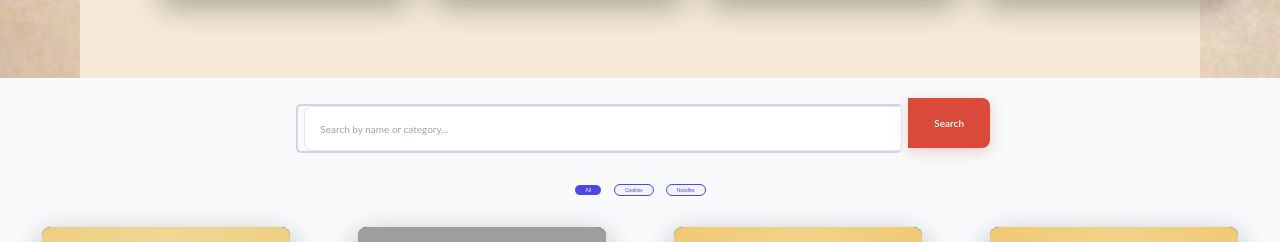
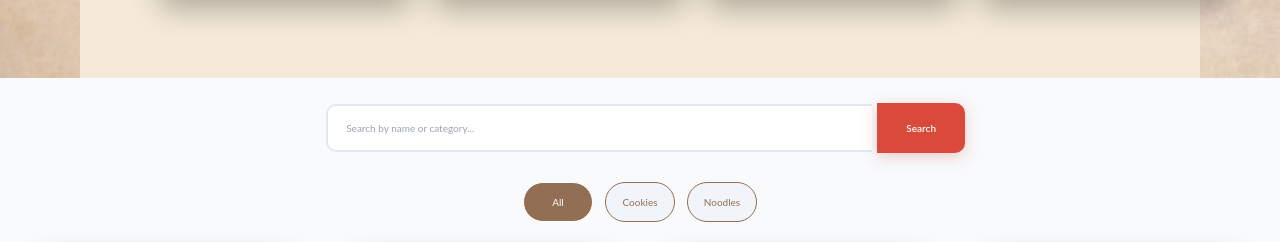
Before and after one commit to natfooin/natfoo, a React (Vite) app: page / in a window 1280 px wide. Shown: the part 1798-2040 px from the top of the page. Built offline with nearby package versions, Linux system fonts and the light colour scheme; grey boxes are pictures that could not be loaded.

Commit message:
res and clr

```diff
--- a/src/Components/HomeProductPage/HomeProductPage.jsx
+++ b/src/Components/HomeProductPage/HomeProductPage.jsx
@@ -2,7 +2,7 @@ import React, { useEffect, useState } from "react";
 import productsJson from "./../../prodcutsData.json";
 import "./HomeProductPage.css";
 import Products from "../Products/Products";
-import Button from "./../ui/Button/Button"
+
 function HomeProductPage({ categoryArray }) {
 
   const [products, setProducts] = useState([]);
--- a/src/Components/ui/Input/Input.css
+++ b/src/Components/ui/Input/Input.css
@@ -6,18 +6,18 @@
   justify-content: center;
   align-items: center;
   gap: 10px;
-  border: 2px solid #d1d5db;
+
   border-right: none;
   border-radius: 5px;
   color: #111827;
   &:hover {
-    border: 2px solid #f68c3b;
+
     border-right: none;
   }
   &:focus-within {
-    border: 2px solid #f6923b ;
+
     border-right: none;
-    box-shadow: -2px 0px 0px 2px rgba(246, 140, 59, 0.5);
+
   }
 }
 .input-main-container{
@@ -28,7 +28,7 @@
   background-color: white;
   width: 100%;
   height: 15px;
-  border: 2px solid transparent;
+
   border-right: none;
   font-size: 1rem;
   padding: 10px;
--- a/src/index.css
+++ b/src/index.css
@@ -9,7 +9,7 @@
   --heading: rgb(107, 79, 58);
   --millet-cookies: #2b2b2b;
   --text-green: #1e4d2b;
-  --site-honey-badger : rgb(146, 111, 82);
+  --site-honey-badger : #926f52;
 }
 
 *{
--- a/src/pages/MainProducts/MainProducts.css
+++ b/src/pages/MainProducts/MainProducts.css
@@ -12,41 +12,67 @@
 /* SEARCH BAR */
 
 .search-section{
-  max-width:700px;
+  width:100%;
+  max-width:650px;
   margin:0 auto 2.5rem;
   display:flex;
+  align-items:center;
+  justify-content:center;
 }
+
+/* INPUT WRAPPER */
 
 .search-section .input{
   flex:1;
 }
 
+/* INPUT FIELD */
+
 .search-section input{
   width:100%;
-  height:45px;
-  padding:0 15px;
-  border:1px solid #e2e8f0;
-  border-radius:8px 0 0 8px;
+  height:48px;
+  padding:0 18px;
+  font-size:1rem;
+  border:2px solid #e2e8f0;
+  border-right:none;
+  border-radius:10px 0 0 10px;
   outline:none;
-  font-size:1rem;
+  transition:all 0.25s ease;
+  background:#ffffff;
 }
 
+/* INPUT FOCUS EFFECT */
+
+.search-section input:focus{
+
+     transform:none;
+  box-shadow:none;
+  border:none;
+}
+
+/* SEARCH BUTTON */
+
 .search-section button{
-  height:45px;
-  padding:0 25px;
-  background:#4f46e5;
+  height:48px;
+  padding:0 28px;
+  font-size:1rem;
+  font-weight:600;
+  background:#926f52;
   color:white;
   border:none;
-  border-radius:0 8px 8px 0;
+  border-radius:0 10px 10px 0;
   cursor:pointer;
-  font-weight:600;
-  transition:0.2s;
+  transition:all 0.25s ease;
 }
 
+/* HOVER EFFECT */
+
 .search-section button:hover{
-  background:#3730a3;
+  background:#7a5c45;
+   transform:none;
+  box-shadow:none;
+
 }
-
 /* FILTER BADGES */
 
 .filter-badges{
--- a/src/pages/MainProducts/MainProducts.jsx
+++ b/src/pages/MainProducts/MainProducts.jsx
@@ -58,8 +58,9 @@ function MainProducts() {
             key={index}
             text={cat}
             click={() => setActiveCategory(cat)}
-            color={activeCategory === cat ? "#ffffff" : "#4f46e5"}
-            bgColor={activeCategory === cat ? "#4f46e5" : "#f1f5f9"}
+            color={activeCategory === cat ? "#ffffff" : "#926f52"}
+            bgColor={activeCategory === cat ? "#926f52" : "#f1f5f9"}
+            styles={{height:"4rem", width:"7rem",fontSize:"1rem"}}
           />
         ))}
       </div>
```
